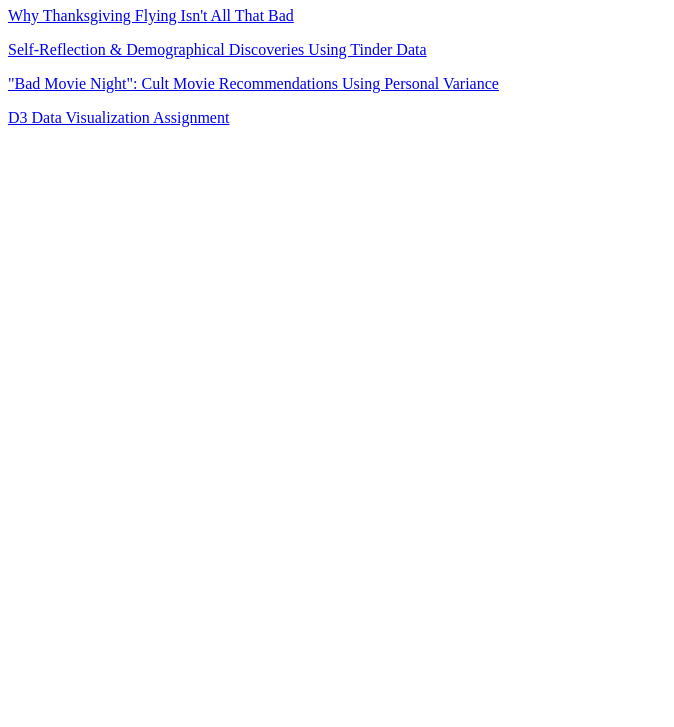
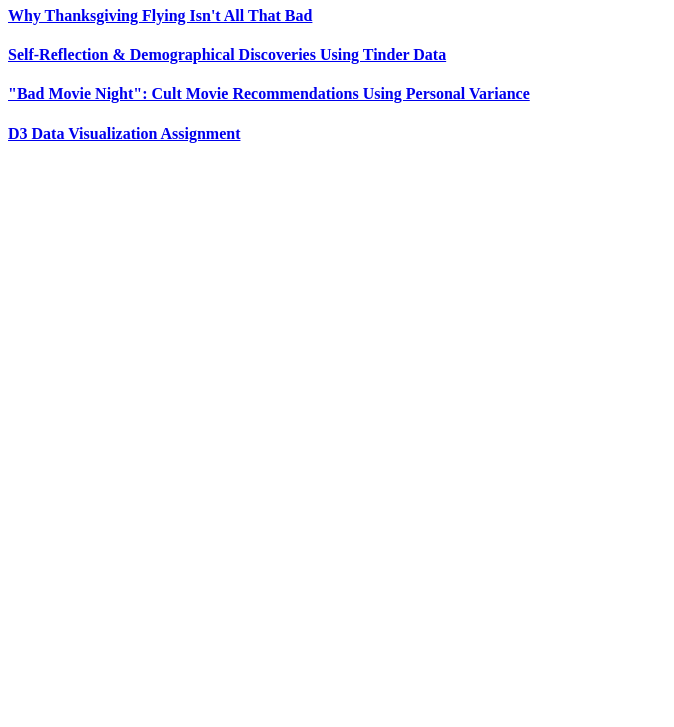
Before and after one commit to bwliv/bwliv.github.io, a plain HTML site: page index.html in a window 1280 px wide. Shown: the part 73-800 px from the top of the page, without its empty margins (0-674 px from the left). Drawn offline with Linux system fonts and the light colour scheme.

Commit message:
updated index

```diff
--- a/index.html
+++ b/index.html
@@ -7,13 +7,13 @@
 
 <body>
 <h1>Benjamin Livingston's Data Science Projects</h1>
-<p><a href='https://bwliv.github.io/thanksgiving'>Why Thanksgiving Flying Isn't All That Bad</a></p>
-<p><a href='https://bwliv.github.io/tinder'>Self-Reflection & Demographical Discoveries
-Using Tinder Data</a></p>
-<p><a href='https://github.com/bwliv/columbia/blob/master/BadMovieNight.ipynb'>
-"Bad Movie Night": Cult Movie Recommendations Using Personal Variance</a></p>
+<h4><a href='https://bwliv.github.io/thanksgiving'>Why Thanksgiving Flying Isn't All That Bad</a></h4>
+<h4><a href='https://bwliv.github.io/tinder'>Self-Reflection & Demographical Discoveries
+Using Tinder Data</a></h4>
+<h4><a href='https://github.com/bwliv/columbia/blob/master/BadMovieNight.ipynb'>
+"Bad Movie Night": Cult Movie Recommendations Using Personal Variance</a></h4>
 </body>
-<p><a href='https://bwliv.github.io/boxplots'>D3 Data Visualization Assignment</a></p>
+<h4><a href='https://bwliv.github.io/boxplots'>D3 Data Visualization Assignment</a></h4>
 </body>
 
 
```
